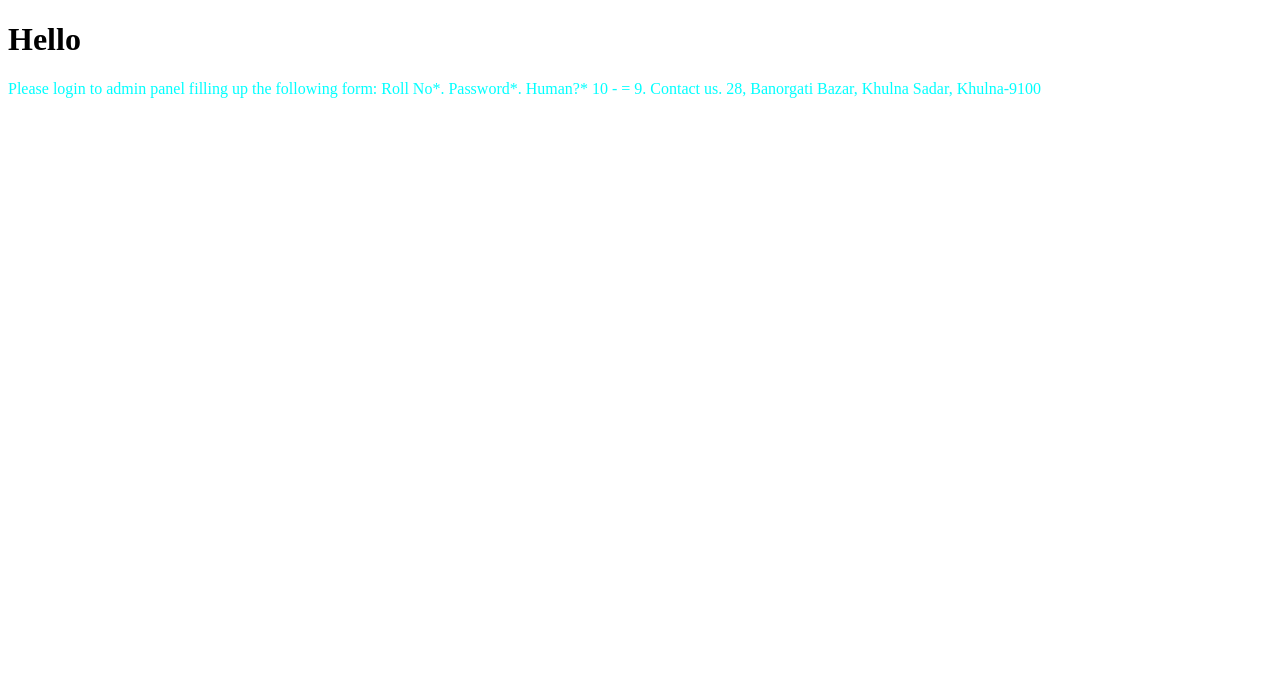
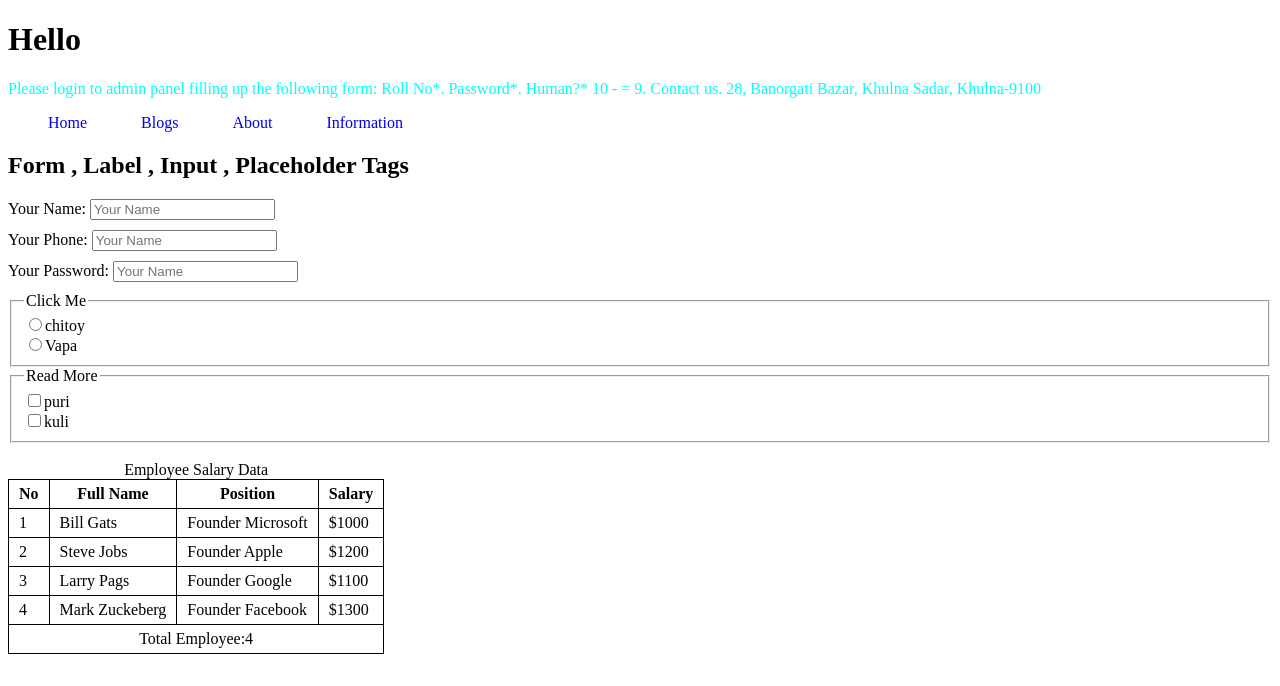
Before and after one commit to kaiyoum-hossain/github-repo, a plain HTML site: page index.html in a window 1280 px wide. Drawn offline with Linux system fonts and the light colour scheme.

Commit message:
first added

```diff
--- a/index.html
+++ b/index.html
@@ -5,10 +5,111 @@
     <meta name="viewport" content="width=device-width, initial-scale=1.0">
     <title>github-repo</title>
     <link rel="stylesheet" href="style/style.css">
+
 </head>
 <body>
     <h1>Hello</h1>
 
     <p class="style">Please login to admin panel filling up the following form: Roll No*. Password*. Human?* 10 - = 9. Contact us. 28, Banorgati Bazar, Khulna Sadar, Khulna-9100</p>
+
+    <header>
+        <nav>
+            <ul>
+                <li><a href="https://youtu.be/wDUPfHdFx38?si=Lck-6BvgS8dFsU92">Home</a></li>
+                <li><a href="https://youtu.be/F1bWct3HoPo?si=1N66JkJQ-IdJf_0I">Blogs</a></li>
+                <li><a href="https://youtu.be/dnKiwOY7mCo?si=py1baeImjQkbAb6b">About</a></li>
+                <li><a href="https://youtu.be/lrIKt5uDWZo?si=MZas4i0NSGyQm8aj">Information</a></li>
+            </ul>
+        </nav>
+    </header>
+
+    <main>
+
+
+
+        <h2>Form , Label , Input , Placeholder Tags</h2>
+        <form action="">
+            <label for="Name">Your Name:
+                <input type="text" placeholder="Your Name" id="Name">
+            </label>
+
+             <label for="Phone">Your Phone:
+                <input type="text" placeholder="Your Name" id="Phone">
+            </label>
+
+             <label for="Password">Your Password:
+                <input type="text" placeholder="Your Name" id="Password">
+            </label>
+        </form>
+
+        <fieldset>
+            <legend>Click Me</legend>
+             <label for="chitoy">
+                    <input type="radio" name="pitha" id="chitoy">chitoy
+                </label>
+                  <label for="Vapa">
+                    <input type="radio" name="pitha" id="Vapa">Vapa
+                </label>
+
+
+        </fieldset>
+
+        <fieldset>
+            <legend>Read More</legend>
+                <label for="puri">
+                    <input type="checkbox" name="bigPitha" id="chitoy">puri
+                </label>
+                  <label for="kuli">
+                    <input type="checkbox" name="bigPitha" id="Vapa">kuli
+                </label>
+        </fieldset><br>
+
+
+
+    </main>
+
+     <table>
+        <caption>Employee Salary Data</caption>
+            <tr>
+                <th>No</th>
+                <th>Full Name</th>
+                <th>Position</th>
+                <th>Salary</th>
+            </tr>
+            <tr>
+                <td>1</td>
+                <td>Bill Gats</td>
+                <td>Founder Microsoft</td>
+                <td>$1000</td>
+            </tr>
+
+             <tr>
+                <td>2</td>
+                <td>Steve Jobs</td>
+                <td>Founder Apple</td>
+                <td>$1200</td>
+            </tr>
+
+            <tr>
+                <td>3</td>
+                <td>Larry Pags</td>
+                <td>Founder Google</td>
+                <td>$1100</td>
+            </tr>
+
+            <tr>
+                <td>4</td>
+                <td>Mark Zuckeberg</td>
+                <td>Founder Facebook</td>
+                <td>$1300</td>
+            </tr>
+            <tr>
+                <td colspan="4" class="tdd">Total Employee:4</td>
+            </tr>
+
+
+        </table>
+
+
 </body>
 </html>
--- a/style/style.css
+++ b/style/style.css
@@ -3,3 +3,35 @@
 .style{
     color: aqua;
 }
+
+nav> ul> li  {
+    display: inline;
+    margin-right: 50px;
+}
+
+nav li>a{
+    text-decoration: none;
+
+}
+
+
+form>label {
+    display: block;
+    margin-bottom: 10px;
+}
+
+fieldset> label{
+    display: block;
+}
+table{
+    border-collapse: collapse;
+}
+td, th{
+    border: 1px solid black;
+    padding: 5px 10px;
+}
+
+
+.tdd{
+    text-align: center;
+}
```
Also changed, not shown: part.html (added, +12 -0 lines).
